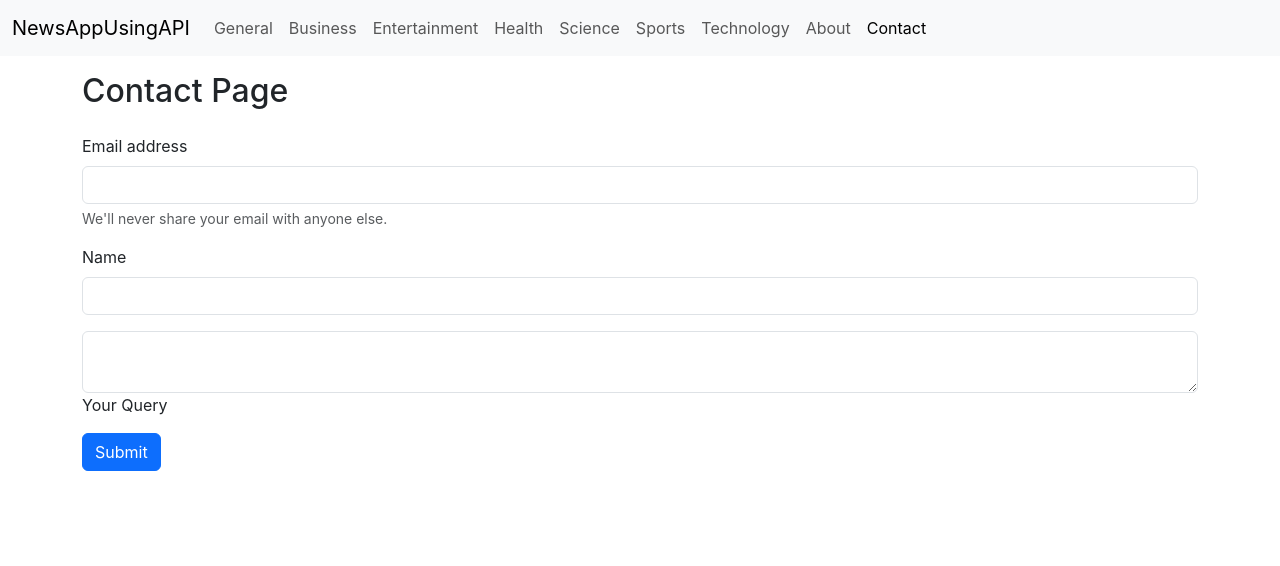
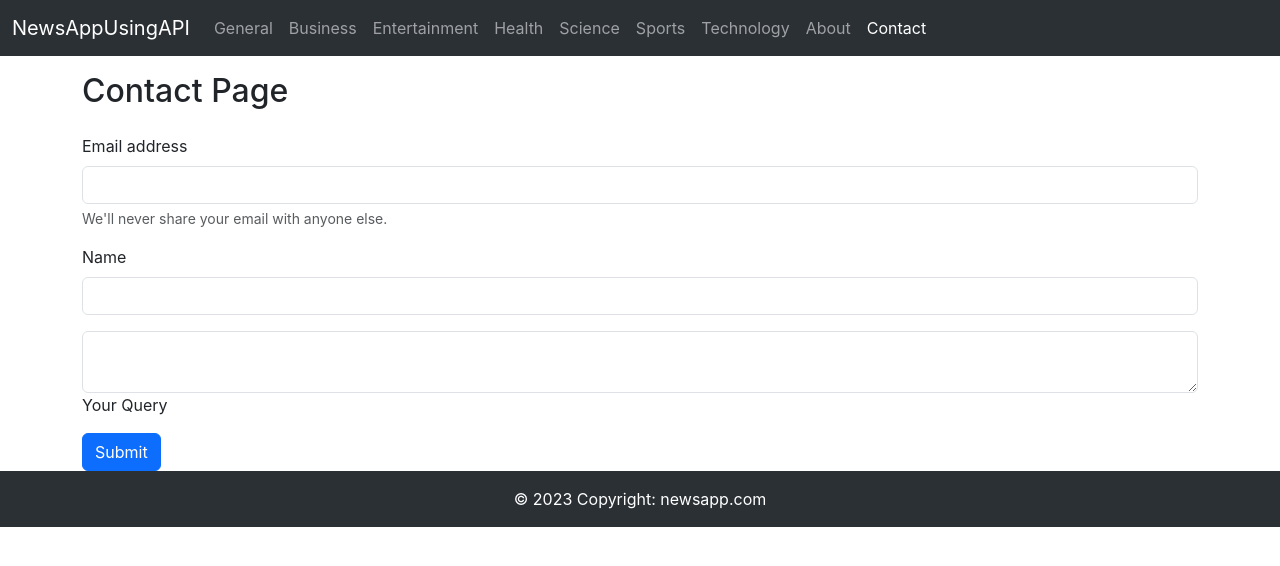
Before and after one commit to khizar-riaz/NEWS-APP, a React (Create React App) app: page /contact in a window 1280 px wide. Shown: the top 566 px of the page. Built offline with nearby package versions, Linux system fonts and the light colour scheme.

Commit message:
footer component

```diff
--- a/src/App.js
+++ b/src/App.js
@@ -14,6 +14,7 @@ import Health from './pages/Health'
 import Science from './pages/Science'
 import Sports from './pages/Sports'
 import Technology from './pages/Technology'
+import Footer from './components/Footer';
 export default class App extends Component {
   render() {
     return (
@@ -33,6 +34,7 @@ export default class App extends Component {
         <Route exact path="/about" element={<About />} />
         <Route exact path="/contact" element={<Contact />} />
         </Routes>
+        <Footer/>
       </div>
       </Router>
     )
--- /dev/null
+++ b/src/components/Footer.js
@@ -0,0 +1,13 @@
+import React from "react";
+
+function Footer() {
+  return (
+    <nav className="bg-body-tertiary text-white" data-bs-theme="dark">
+      <div className="footer-copyright text-center py-3">
+        &copy; {new Date().getFullYear()} Copyright: newsapp.com
+      </div>
+    </nav>
+  );
+}
+
+export default Footer;
--- a/src/components/NavBar.js
+++ b/src/components/NavBar.js
@@ -8,7 +8,7 @@ export class NavBar extends Component {
 
   render() {
     return (
-        <nav class="navbar navbar-expand-lg bg-body-tertiary">
+        <nav class="navbar navbar-expand-lg bg-body-tertiary" bg="dark" data-bs-theme="dark">
         <div class="container-fluid">
         <NavLink className="navbar-brand" exact to="/">
         NewsAppUsingAPI
```
